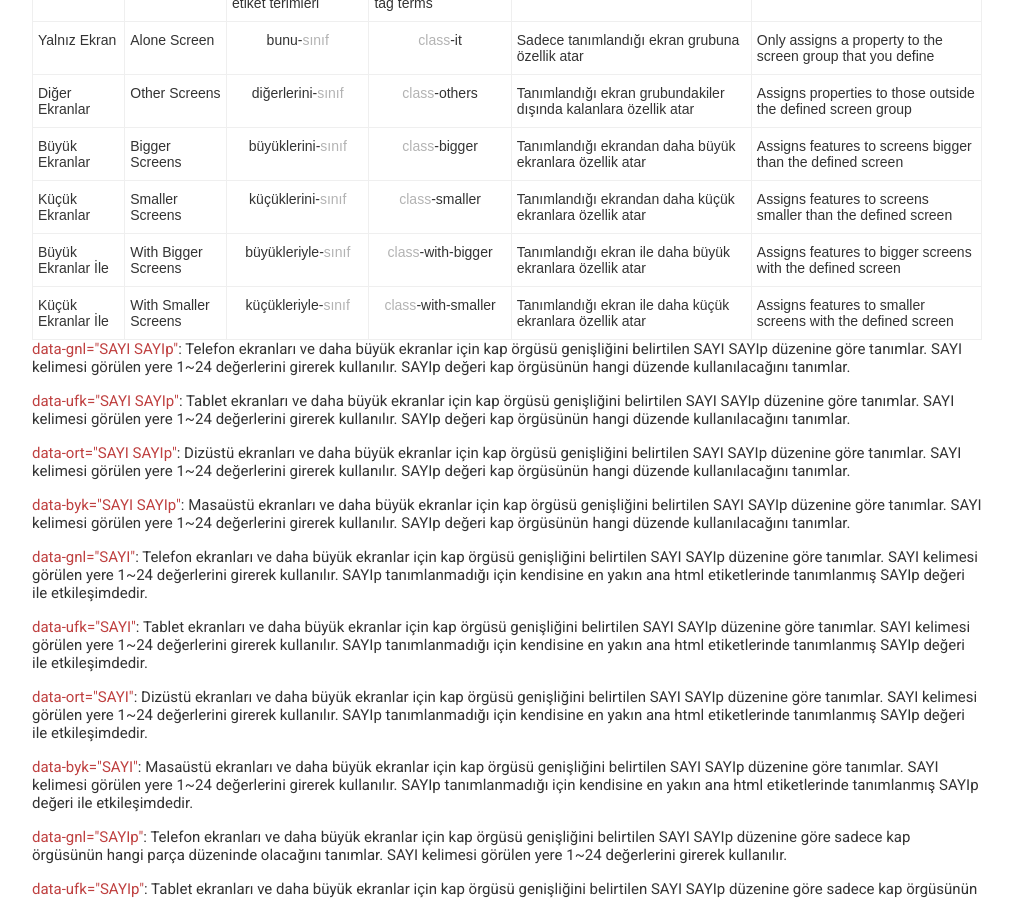
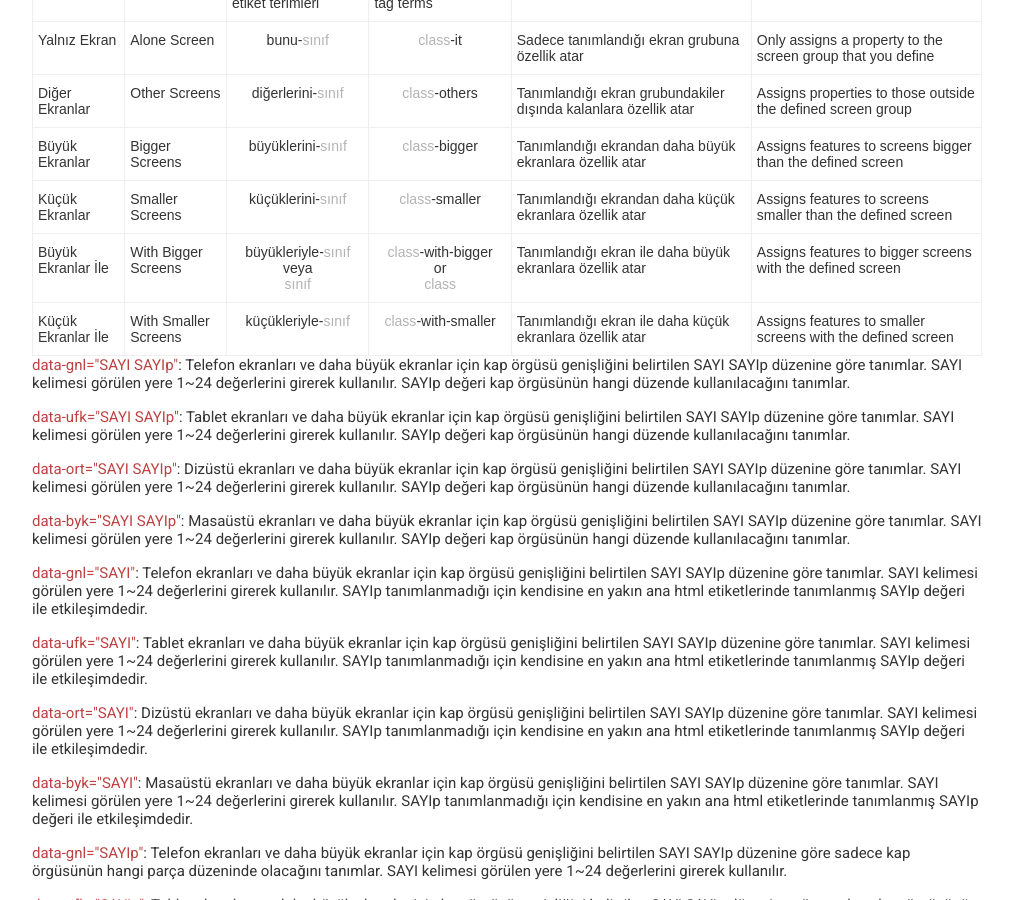
Before and after one commit to data-deveb/data-deveb.github.io, a Jekyll site: the page built from belgeler/terimler.html, in a window 1280 px wide and 900 px high, scrolled down 808 px. Shown: the whole window, without its empty margins (228-1241 px from the left). Built offline with Jekyll 4.4.1, drawn with Linux system fonts in a browser that asks for light colours.

Commit message:
Güncelleme

```diff
--- a/belgeler/terimler.html
+++ b/belgeler/terimler.html
@@ -138,8 +138,8 @@ title: Terimler
   <tr>
     <td class="tg-yw4l">Büyük Ekranlar İle</td>
     <td class="tg-yw4l">With Bigger Screens</td>
-    <td class="tg-baqh">büyükleriyle-<span data-metin="ana gri">sınıf</span></td>
-    <td class="tg-baqh"><span data-metin="ana gri">class</span>-with-bigger</td>
+    <td class="tg-baqh">büyükleriyle-<span data-metin="ana gri">sınıf</span><br>veya<br><span data-metin="ana gri">sınıf</span></td>
+    <td class="tg-baqh"><span data-metin="ana gri">class</span>-with-bigger<br>or<br><span data-metin="ana gri">class</span></td>
     <td class="tg-yw4l">Tanımlandığı ekran ile daha büyük ekranlara özellik atar</td>
     <td class="tg-yw4l">Assigns features to bigger screens with the defined screen</td>
   </tr>
```
